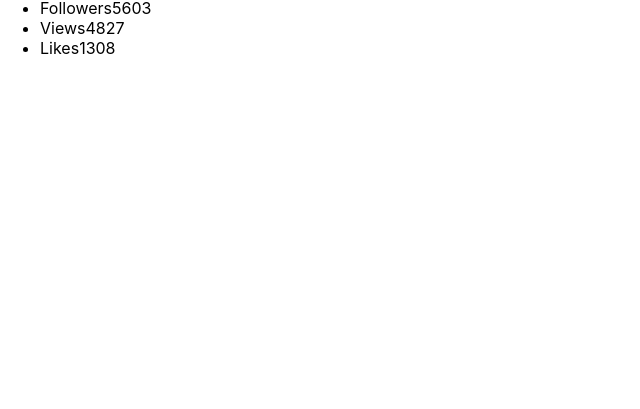
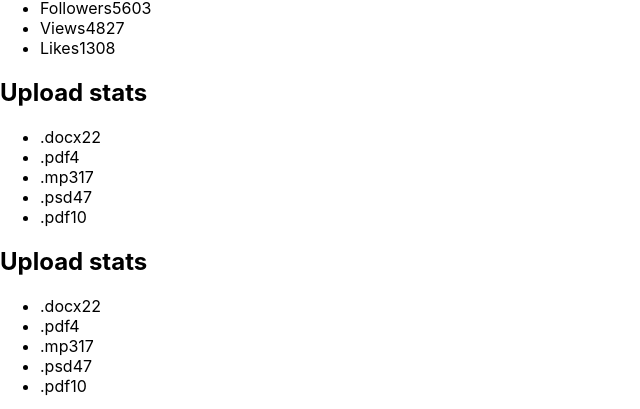
Before and after one commit to volodymyrkulieshov/goit-react-hw-01-components, a React (Create React App) app: page / in a window 1280 px wide. Shown: the part 430-839 px from the top of the page, without its empty margins (0-640 px from the left). Before the commit the page ends 800 px from the top, so only its background shows below. Built offline with nearby package versions, Linux system fonts and the light colour scheme.

Commit message:
task 2 render

```diff
--- a/src/components/App.jsx
+++ b/src/components/App.jsx
@@ -1,5 +1,7 @@
 import user from '../data/user.json';
+import data from '../data/data.json';
 import Profile from 'components/Profile/Profile';
+import Statistics from 'components/Statistics/Statistics';
 
 const App = () => (
   <div>
@@ -10,6 +12,9 @@ const App = () => (
       avatar={user.avatar}
       stats={user.stats}
     />
+
+    <Statistics title="Upload stats" stats={data} />
+    <Statistics stats={data} />
   </div>
 );
 
--- /dev/null
+++ b/src/components/Statistics/Statistics.jsx
@@ -0,0 +1,20 @@
+const Statistics = ({ stats }) => {
+  return (
+    <section class="statistics">
+      <h2 class="title">Upload stats</h2>
+
+      <ul class="stat-list">
+        {stats.map(({ id, label, percentage }) => {
+          return (
+            <li key={id} class="item">
+              <span class="label">{label}</span>
+              <span class="percentage">{percentage}</span>
+            </li>
+          );
+        })}
+      </ul>
+    </section>
+  );
+};
+
+export default Statistics;
--- /dev/null
+++ b/src/data/data.json
@@ -0,0 +1,7 @@
+[
+  { "id": "id-1", "label": ".docx", "percentage": 22 },
+  { "id": "id-2", "label": ".pdf", "percentage": 4 },
+  { "id": "id-3", "label": ".mp3", "percentage": 17 },
+  { "id": "id-4", "label": ".psd", "percentage": 47 },
+  { "id": "id-5", "label": ".pdf", "percentage": 10 }
+]
```
